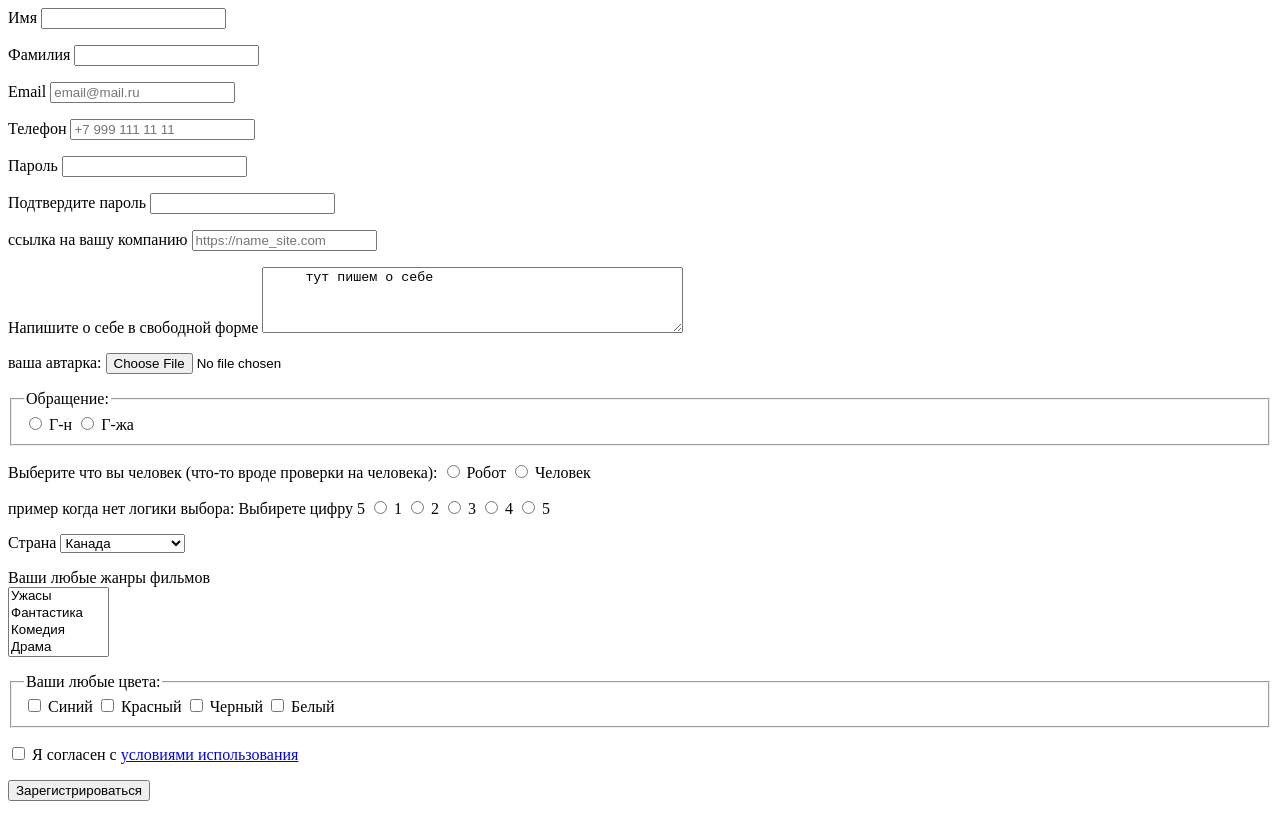
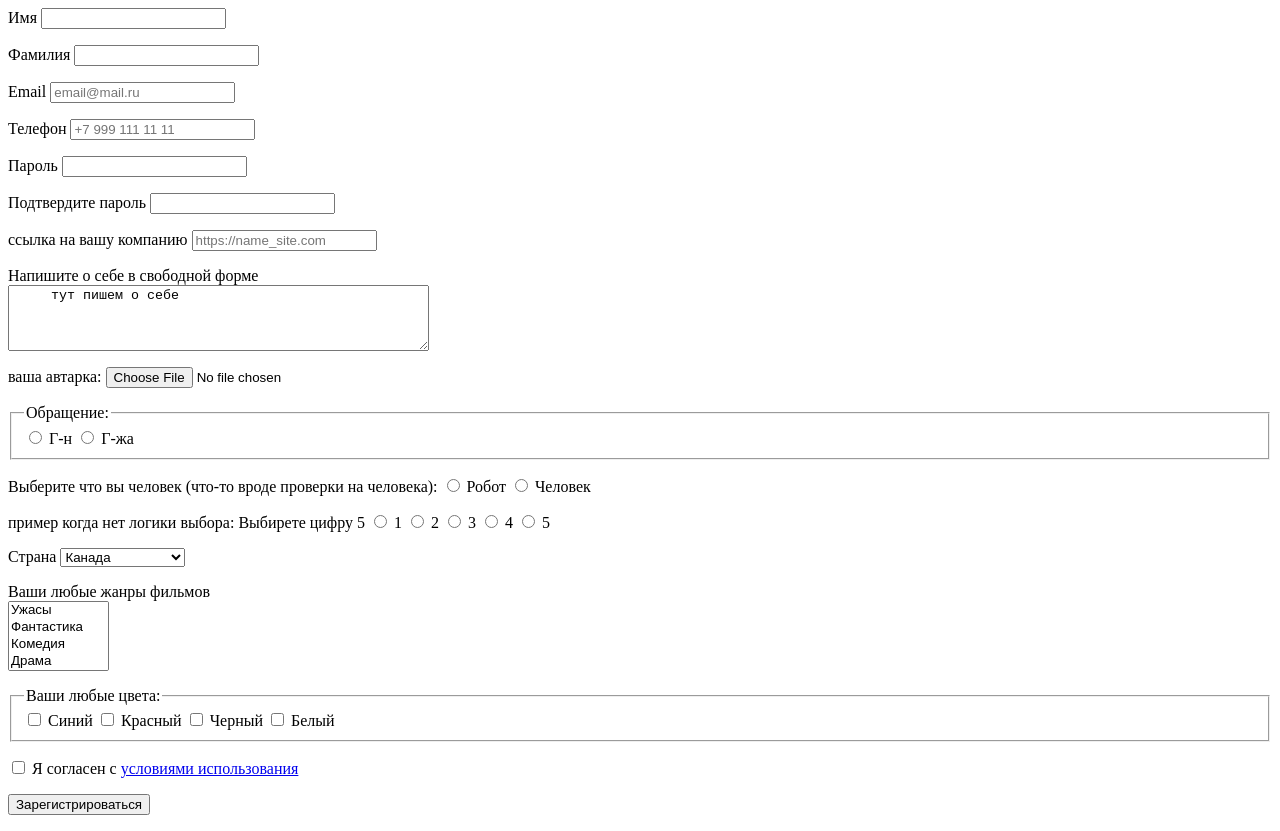
Before and after one commit to makarova1507ana/all_element_by_form, a plain HTML site: page index.html in a window 1280 px wide. Drawn offline with Linux system fonts and the light colour scheme.

Commit message:
Update index.html

```diff
--- a/index.html
+++ b/index.html
@@ -31,7 +31,7 @@
     <input type="link" name="link_company" placeholder="https://name_site.com">
   </p>
   <p>
-    <label>Напишите о себе в свободной форме</label>
+    <label>Напишите о себе в свободной форме</label><br>
     <textarea  name="otherbyhuman" rows="4" cols="50" maxlength="50">
      тут пишем о себе
     </textarea>
```
